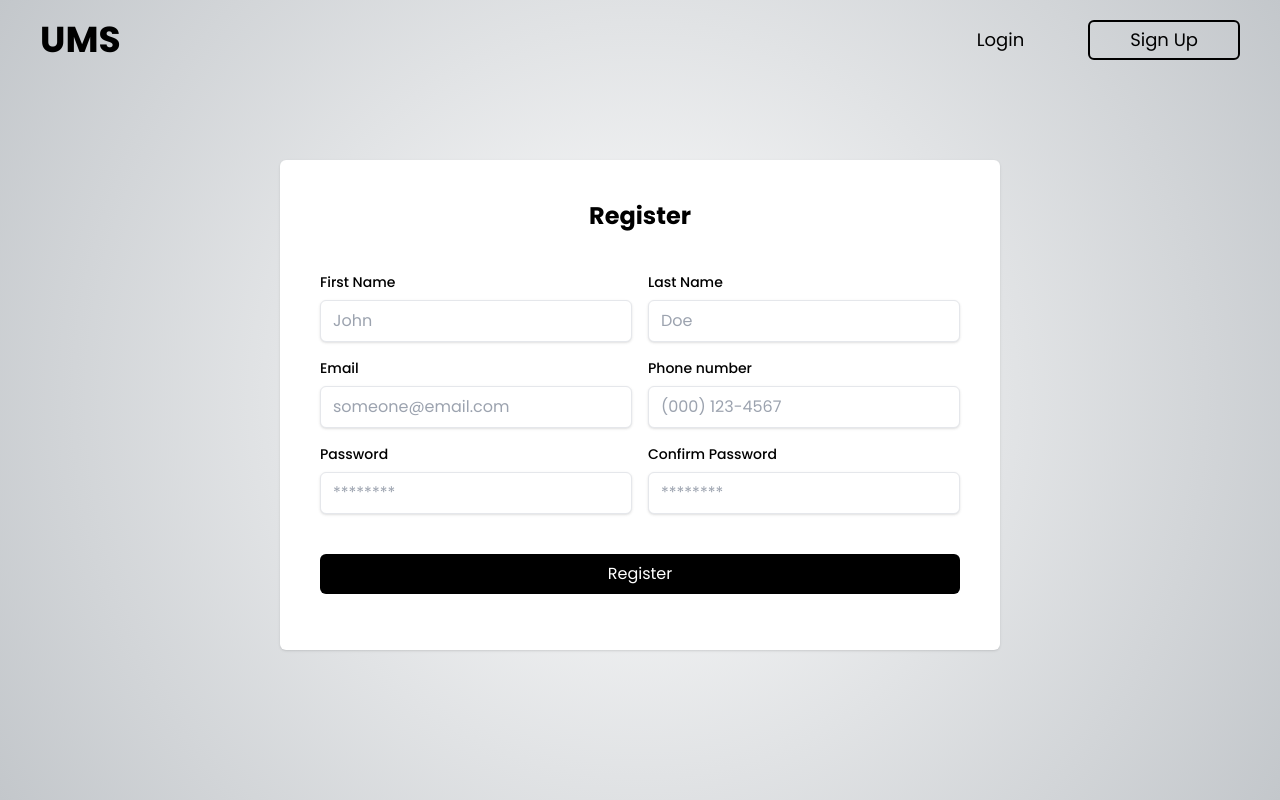
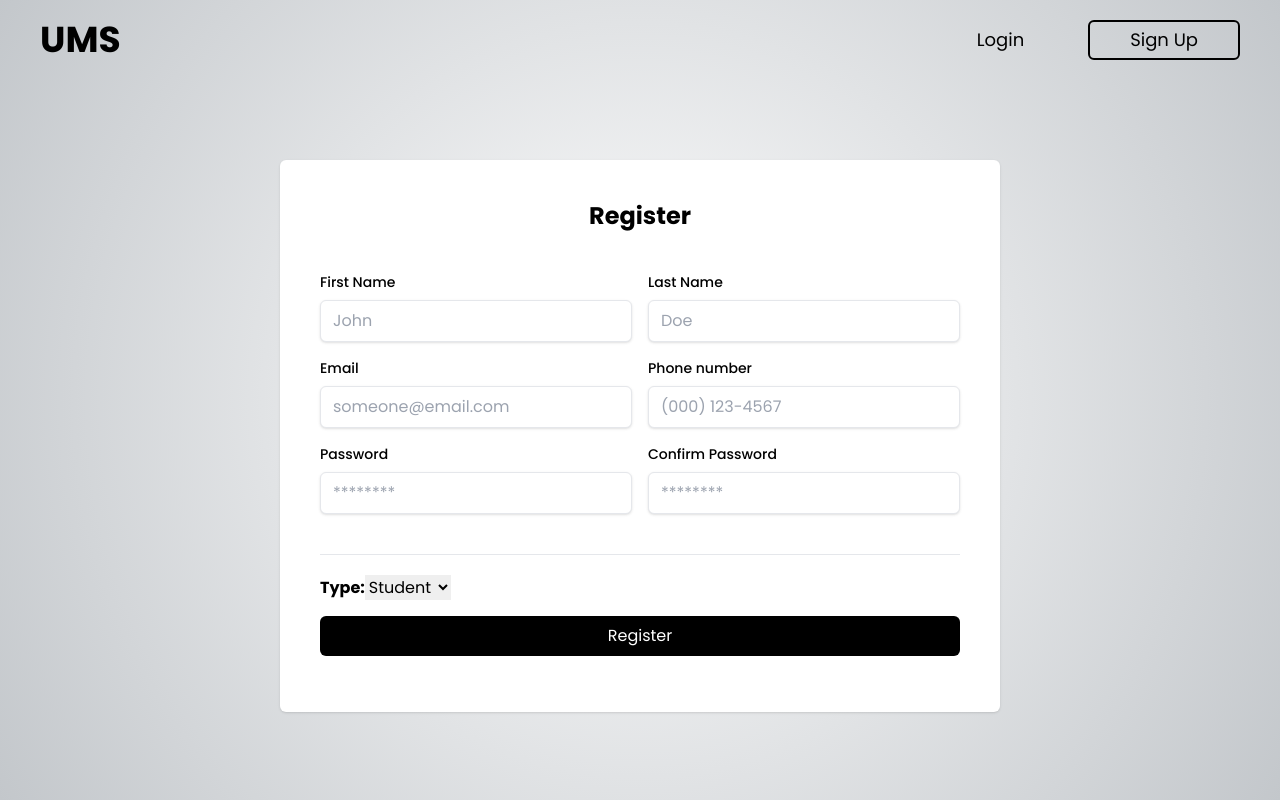
Before and after one commit to styled-man/university-management-system, a Next.js app in the folder next-app/: page /apply in a window 1280 px wide. Built offline with nearby package versions, Linux system fonts and the light colour scheme; no server answers.

Commit message:
added options to be either student or teacher

```diff
--- a/next-app/src/app/apply/page.tsx
+++ b/next-app/src/app/apply/page.tsx
@@ -5,12 +5,12 @@ import Loading from "@/components/Loading"
 import SubmitButton from "@/components/SubmitButton"
 import { INITIAL_STATE, userDataReducer } from "@/utils/reducers/userData"
 import { useRouter } from "next/navigation"
-import { FormEvent, useReducer, useState } from "react"
+import { FormEvent, useEffect, useReducer, useState } from "react"
 
 export default function Apply() {
     const router = useRouter()
 
-    const [userInput, dispatch] = useReducer(userDataReducer, INITIAL_STATE)
+    const [userInfo, dispatch] = useReducer(userDataReducer, INITIAL_STATE)
     const [error, setError] = useState<string | null>(null)
     const [isLoading, setLoading] = useState(false)
 
@@ -24,7 +24,7 @@ export default function Apply() {
             headers: {
                 "Content-Type": "application/json",
             },
-            body: JSON.stringify({ ...userInput.personalInfo }),
+            body: JSON.stringify({ ...userInfo.personalInfo }),
         })
 
         if (!response.ok) {
@@ -33,10 +33,12 @@ export default function Apply() {
             return
         }
 
-        window.setTimeout(() => {
-            router.push("/profile")
-        }, 1000)
+        router.push("/profile")
     }
+
+    useEffect(() => {
+        dispatch({ type: "MODIFY_PERSONAL_INFO", payload: { accountType: "student" } })
+    }, [])
 
     return (
         <>
@@ -51,7 +53,7 @@ export default function Apply() {
                             <Input
                                 label="First Name"
                                 placeholder="John"
-                                value={userInput.personalInfo?.firstName || ""}
+                                value={userInfo.personalInfo?.firstName || ""}
                                 onChange={e =>
                                     dispatch({ type: "MODIFY_PERSONAL_INFO", payload: { firstName: e.target.value } })
                                 }
@@ -59,7 +61,7 @@ export default function Apply() {
                             <Input
                                 label="Last Name"
                                 placeholder="Doe"
-                                value={userInput.personalInfo?.lastName || ""}
+                                value={userInfo.personalInfo?.lastName || ""}
                                 onChange={e =>
                                     dispatch({ type: "MODIFY_PERSONAL_INFO", payload: { lastName: e.target.value } })
                                 }
@@ -67,7 +69,7 @@ export default function Apply() {
                             <Input
                                 label="Email"
                                 placeholder="someone@email.com"
-                                value={userInput.personalInfo?.email || ""}
+                                value={userInfo.personalInfo?.email || ""}
                                 onChange={e =>
                                     dispatch({ type: "MODIFY_PERSONAL_INFO", payload: { email: e.target.value } })
                                 }
@@ -75,7 +77,7 @@ export default function Apply() {
                             <Input
                                 label="Phone number"
                                 placeholder="(000) 123-4567"
-                                value={userInput.personalInfo?.phoneNumber || ""}
+                                value={userInfo.personalInfo?.phoneNumber || ""}
                                 onChange={e =>
                                     dispatch({ type: "MODIFY_PERSONAL_INFO", payload: { phoneNumber: e.target.value } })
                                 }
@@ -83,7 +85,7 @@ export default function Apply() {
                             <Input
                                 label="Password"
                                 placeholder="********"
-                                value={userInput.personalInfo?.password || ""}
+                                value={userInfo.personalInfo?.password || ""}
                                 type="password"
                                 onChange={e =>
                                     dispatch({ type: "MODIFY_PERSONAL_INFO", payload: { password: e.target.value } })
@@ -92,7 +94,7 @@ export default function Apply() {
                             <Input
                                 label="Confirm Password"
                                 placeholder="********"
-                                value={userInput.personalInfo?.confirmPassword || ""}
+                                value={userInfo.personalInfo?.confirmPassword || ""}
                                 type="password"
                                 onChange={e =>
                                     dispatch({
@@ -103,7 +105,26 @@ export default function Apply() {
                             />
                         </div>
 
-                        <br className="mt-5" />
+                        <hr className="mt-10 mb-5" />
+
+                        <div className="">
+                            <label className="font-bold text-md">Type:</label>
+                            <select
+                                value={userInfo.personalInfo?.accountType || "student"}
+                                onChange={e =>
+                                    dispatch({
+                                        type: "MODIFY_PERSONAL_INFO",
+                                        payload: { accountType: e.target.value as PersonalInfo["accountType"] },
+                                    })
+                                }
+                            >
+                                <option value="student" className="text-xs">
+                                    Student
+                                </option>
+                                <option value="teacher">Teacher</option>
+                            </select>
+                        </div>
+
                         <SubmitButton>Register</SubmitButton>
                         <h3 className="text-red-600 text-center capitalize">{error}</h3>
                     </form>
```
